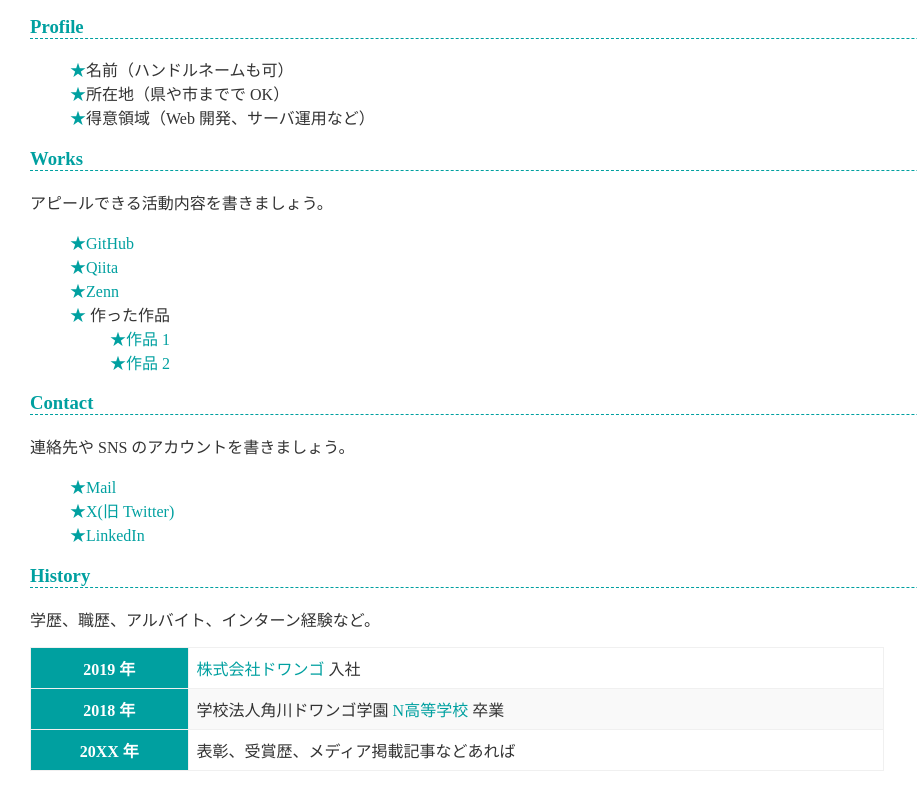
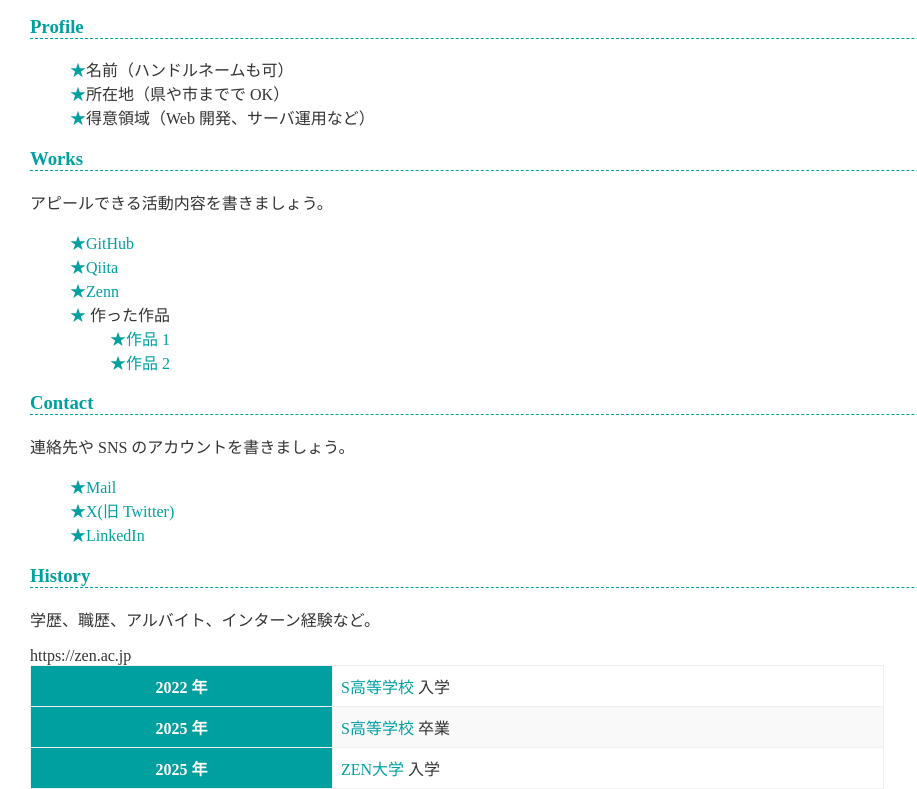
Before and after one commit to navylapis/navylapis.github.io, a plain HTML site: page index.html in a window 1280 px wide. Shown: the part 349-1138 px from the top of the page, without its empty margins (0-917 px from the left). Drawn offline with Linux system fonts and the light colour scheme.

Commit message:
年表設定

```diff
--- a/index.html
+++ b/index.html
@@ -53,15 +53,15 @@
     <p>学歴、職歴、アルバイト、インターン経験など。</p>
     <table>
       <tr>
-        <th>2019 年</th>
-        <td><a href="https://dwango.co.jp/">株式会社ドワンゴ</a> 入社</td>
+        <th>2022 年</th>
+        <td><a href="https://nnn.ed.jp/">S高等学校</a> 入学</td>
       </tr>
       <tr>
-        <th>2018 年</th>
-        <td>学校法人角川ドワンゴ学園 <a href="https://nnn.ed.jp/">N高等学校</a> 卒業</td>
+        <th>2025 年</th>
+        <td><a href="https://nnn.ed.jp/">S高等学校</a> 卒業</td>
       </tr>
       <tr>
-        <th>20XX 年</th>
-        <td>表彰、受賞歴、メディア掲載記事などあれば</td>
+        <th>2025 年</th>
+        <td><a href="https://zen.ac.jp/">ZEN大学</a> 入学</td>https://zen.ac.jp</td>
       </tr>
     </table>
```
